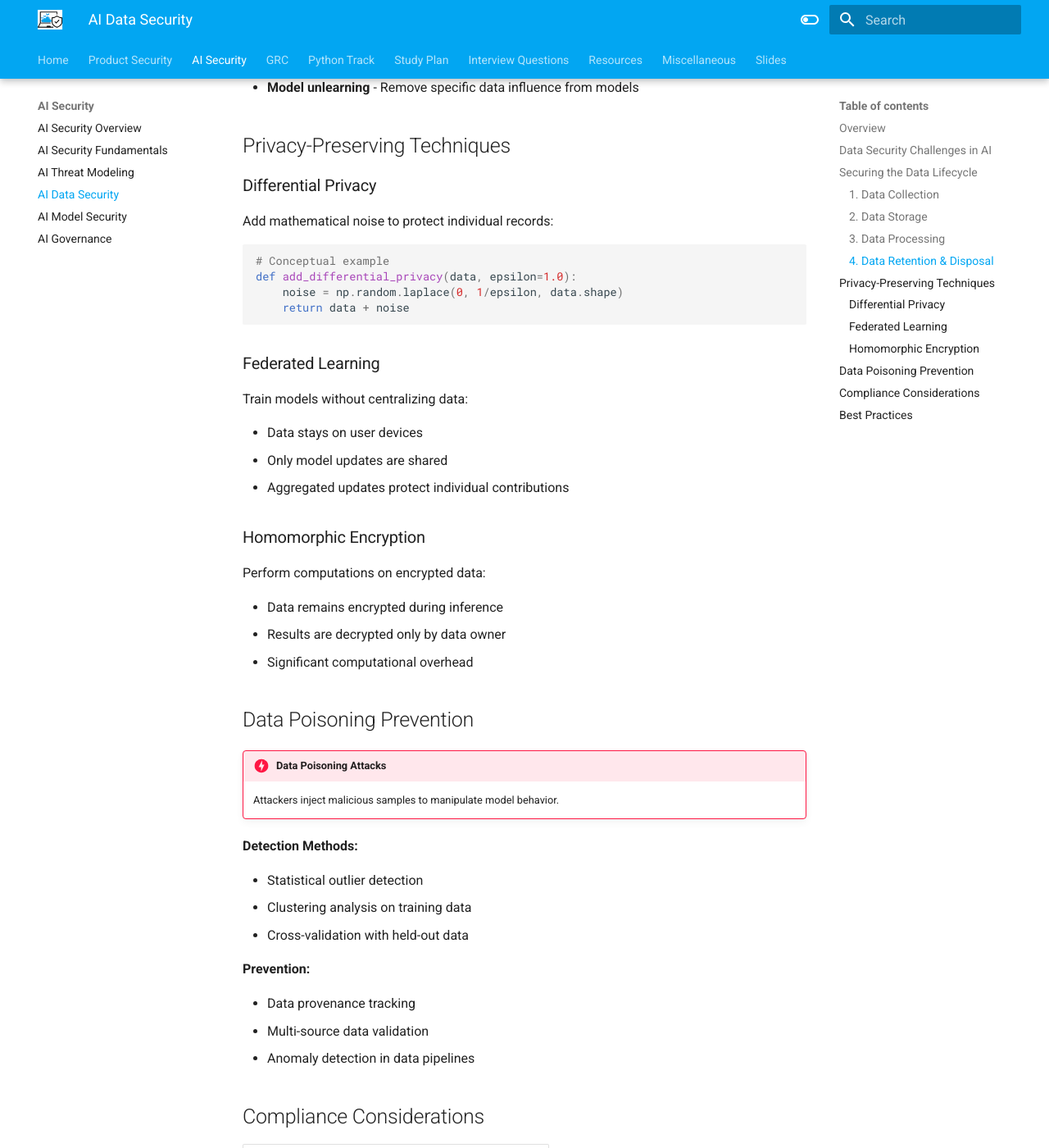
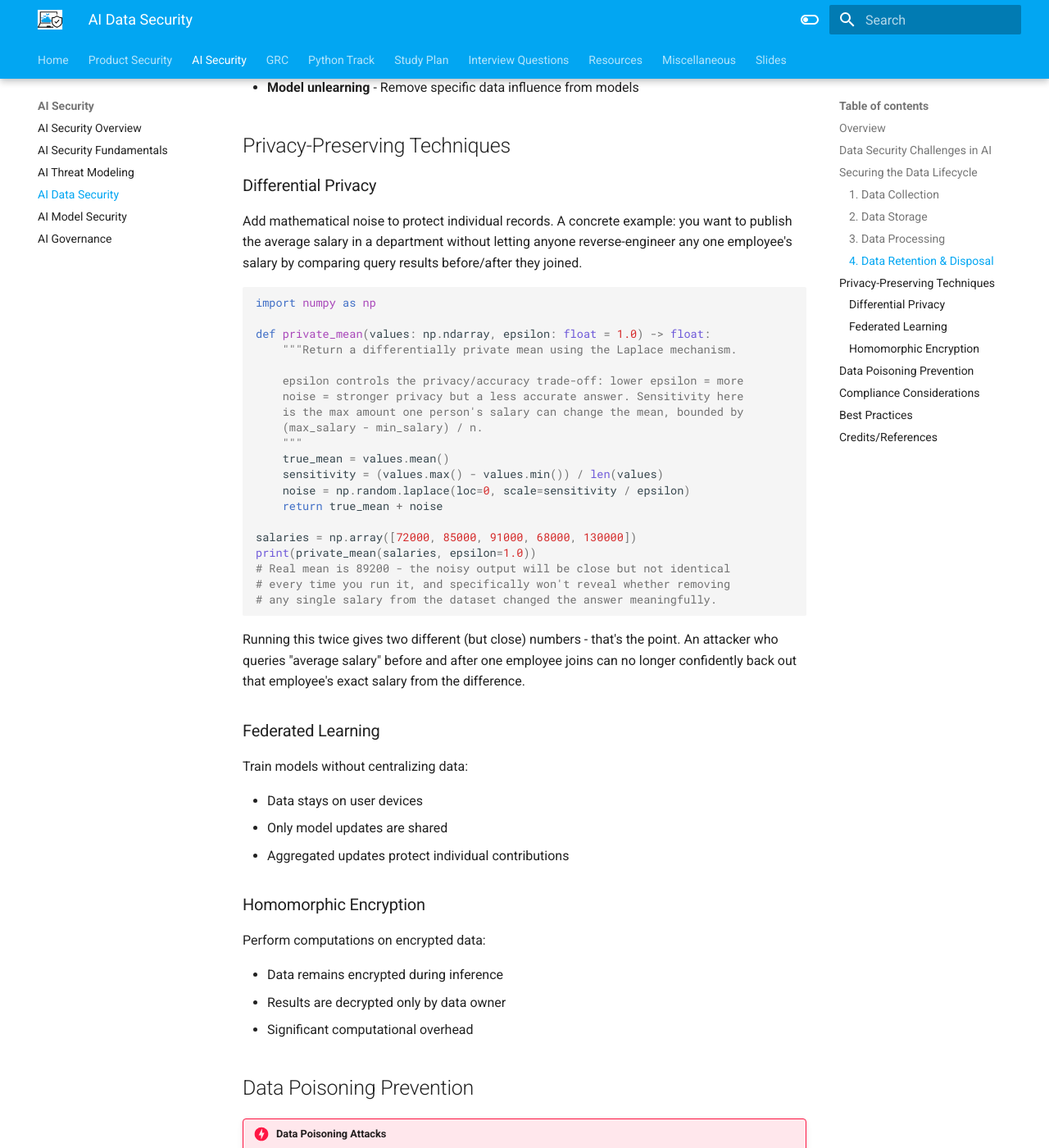
Before and after one commit to jassics/CybercloudLearning, an MkDocs documentation site: the page built from docs/ai-security/ai-data-security.md, in a window 1280 px wide and 1400 px high, scrolled down 1287 px. Shown: the whole window at 82% size. Built offline with MkDocs 1.6.1 and Material for MkDocs 9.7.7, drawn with Linux system fonts in a browser that asks for light colours; some of the changed text lies outside the part shown.

Commit message:
Expand differential privacy example in AI Data Security
Replace the 4-line context-free numpy stub with a complete, runnable
private-mean function plus a concrete salary-query scenario explaining
what the noise actually protects against. Add Credits/References.

Co-Authored-By: Claude Sonnet 5 <noreply@anthropic.com>

````diff
--- a/docs/ai-security/ai-data-security.md
+++ b/docs/ai-security/ai-data-security.md
@@ -43,14 +43,32 @@ Data is the foundation of AI systems. Protecting training data, inference data,
 
 ### Differential Privacy
 
-Add mathematical noise to protect individual records:
+Add mathematical noise to protect individual records. A concrete example: you want to publish the average salary in a department without letting anyone reverse-engineer any one employee's salary by comparing query results before/after they joined.
 
 ```python
-# Conceptual example
-def add_differential_privacy(data, epsilon=1.0):
-    noise = np.random.laplace(0, 1/epsilon, data.shape)
-    return data + noise
+import numpy as np
+
+def private_mean(values: np.ndarray, epsilon: float = 1.0) -> float:
+    """Return a differentially private mean using the Laplace mechanism.
+
+    epsilon controls the privacy/accuracy trade-off: lower epsilon = more
+    noise = stronger privacy but a less accurate answer. Sensitivity here
+    is the max amount one person's salary can change the mean, bounded by
+    (max_salary - min_salary) / n.
+    """
+    true_mean = values.mean()
+    sensitivity = (values.max() - values.min()) / len(values)
+    noise = np.random.laplace(loc=0, scale=sensitivity / epsilon)
+    return true_mean + noise
+
+salaries = np.array([72000, 85000, 91000, 68000, 130000])
+print(private_mean(salaries, epsilon=1.0))
+# Real mean is 89200 - the noisy output will be close but not identical
+# every time you run it, and specifically won't reveal whether removing
+# any single salary from the dataset changed the answer meaningfully.
 ```
+
+Running this twice gives two different (but close) numbers - that's the point. An attacker who queries "average salary" before and after one employee joins can no longer confidently back out that employee's exact salary from the difference.
 
 ### Federated Learning
 
@@ -101,3 +119,10 @@ Perform computations on encrypted data:
 3. **Use synthetic data** - When possible, train on synthetic datasets
 4. **Regular data audits** - Review data access and usage patterns
 5. **Document data lineage** - Track data from source to model
+
+## Credits/References
+
+1. [NIST SP 800-188: De-Identification of Personal Information](https://csrc.nist.gov/pubs/sp/800/188/final)
+2. [OWASP Top 10 for Large Language Model Applications](https://owasp.org/www-project-top-10-for-large-language-model-applications/) (LLM03: Training Data Poisoning)
+3. Dwork & Roth, [The Algorithmic Foundations of Differential Privacy](https://www.cis.upenn.edu/~aaroth/Papers/privacybook.pdf)
+4. [NIST AI Risk Management Framework (AI RMF 1.0)](https://www.nist.gov/itl/ai-risk-management-framework)
````
